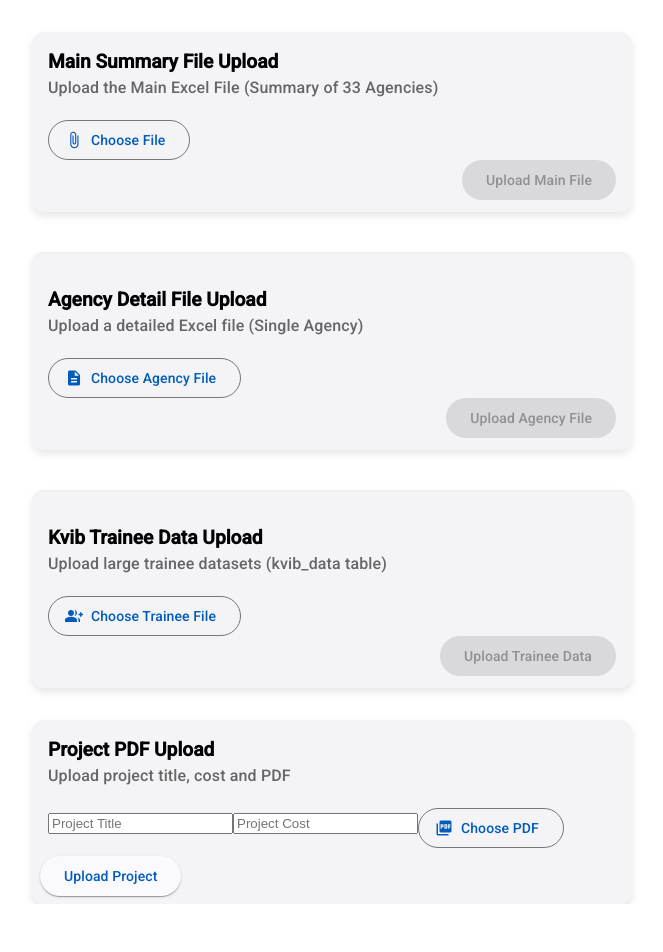
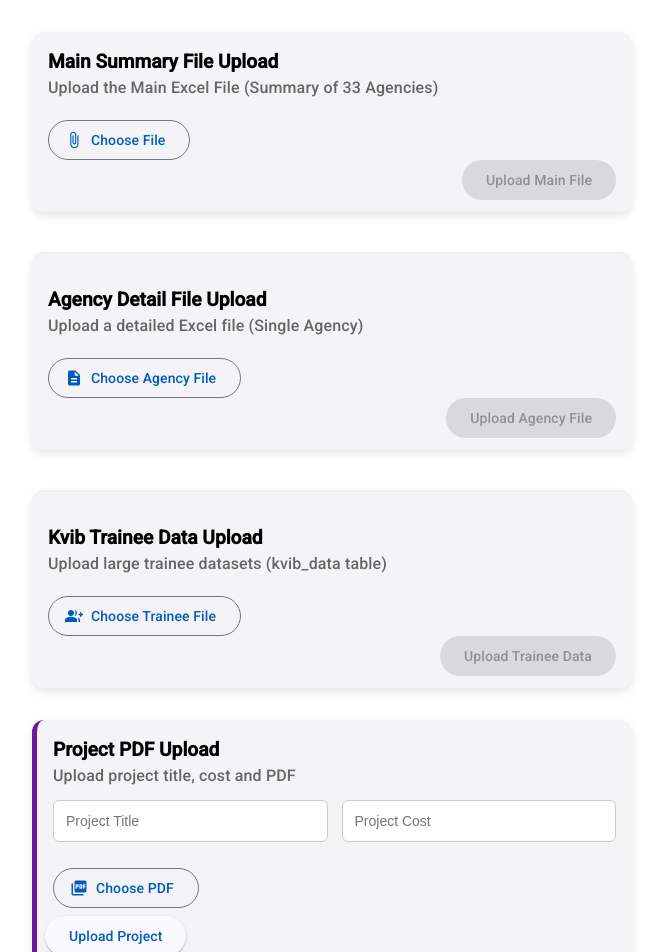
Before and after one commit to Varun-kumar01/PMEGP_project, an Angular app in the folder pmegp-portal/: page /admin in a window 1280 px wide. Shown: the top 952 px of the page, without its empty margins (308-971 px from the left). Before the commit the page ends 904 px from the top, so only its background shows below. Built offline with nearby package versions, Linux system fonts and the light colour scheme.

Commit message:
fixed download projects in dashboard

```diff
--- a/pmegp-portal/src/app/admin/admin.component.css
+++ b/pmegp-portal/src/app/admin/admin.component.css
@@ -89,3 +89,88 @@ mat-card-subtitle {
 button[mat-stroked-button] {
   margin-top: 8px;
 }
+
+/* ================= PROJECT UPLOAD CARD ================= */
+
+.project-upload-card {
+  border-left: 5px solid #6a1b9a;
+}
+
+/* layout */
+.project-content {
+  display: flex;
+  flex-direction: column;
+  gap: 18px;
+}
+
+/* two inputs side by side */
+.project-fields {
+  display: grid;
+  grid-template-columns: 1fr 1fr;
+  gap: 14px;
+}
+
+/* input styling */
+.project-input {
+  padding: 12px;
+  border-radius: 6px;
+  border: 1px solid #ccc;
+  font-size: 14px;
+  transition: border 0.2s ease, box-shadow 0.2s ease;
+}
+
+.project-input:focus {
+  outline: none;
+  border-color: #6a1b9a;
+  box-shadow: 0 0 0 2px rgba(106,27,154,0.15);
+}
+
+/* file row */
+.project-file-row {
+  display: flex;
+  align-items: center;
+  gap: 12px;
+  flex-wrap: wrap;
+}
+
+/* filename */
+.project-file-name {
+  font-size: 13px;
+  color: #444;
+  max-width: 320px;
+  overflow: hidden;
+  text-overflow: ellipsis;
+  white-space: nowrap;
+}
+
+/* upload button section */
+.project-upload-card .upload-actions {
+  justify-content: flex-end;
+}
+
+/* ================= MOBILE RESPONSIVE ================= */
+
+@media (max-width: 768px) {
+
+  .project-fields {
+    grid-template-columns: 1fr;
+  }
+
+  .project-file-row {
+    flex-direction: column;
+    align-items: stretch;
+  }
+
+  .project-file-row button {
+    width: 100%;
+  }
+
+  .project-file-name {
+    white-space: normal;
+    word-break: break-word;
+  }
+
+  .project-upload-card .upload-actions button {
+    width: 100%;
+  }
+}
--- a/pmegp-portal/src/app/admin/admin.component.html
+++ b/pmegp-portal/src/app/admin/admin.component.html
@@ -73,7 +73,7 @@
   <div *ngIf="kvibUploadMessage" class="upload-message" [ngClass]="kvibMessageType">{{ kvibUploadMessage }}</div>
 </mat-card>
 
-<mat-card class="file-upload-card">
+<mat-card class="file-upload-card project-upload-card">
 
   <mat-card-header>
     <mat-card-title>Project PDF Upload</mat-card-title>
@@ -82,15 +82,23 @@
     </mat-card-subtitle>
   </mat-card-header>
 
-  <mat-card-content>
+<mat-card-content class="project-content">
+
+  <div class="project-fields">
 
     <input type="text"
            [(ngModel)]="projectTitle"
-           placeholder="Project Title">
+           placeholder="Project Title"
+           class="project-input">
 
     <input type="number"
            [(ngModel)]="projectCost"
-           placeholder="Project Cost">
+           placeholder="Project Cost"
+           class="project-input">
+
+  </div>
+
+  <div class="project-file-row">
 
     <input type="file"
            #projectFileInput
@@ -98,17 +106,19 @@
            accept="application/pdf"
            (change)="onProjectFileSelected($event)">
 
-    <button mat-stroked-button
+    <button mat-stroked-button color="primary"
             (click)="projectFileInput.click()">
       <mat-icon>picture_as_pdf</mat-icon>
       Choose PDF
     </button>
 
-    <span *ngIf="projectPdf">
+    <span class="project-file-name" *ngIf="projectPdf">
       {{ projectPdf.name }}
     </span>
 
-  </mat-card-content>
+  </div>
+
+</mat-card-content>
 
   <mat-card-actions>
 
```
Also changed, not shown: 1 other file (tests, documents, lock files or other folders).
